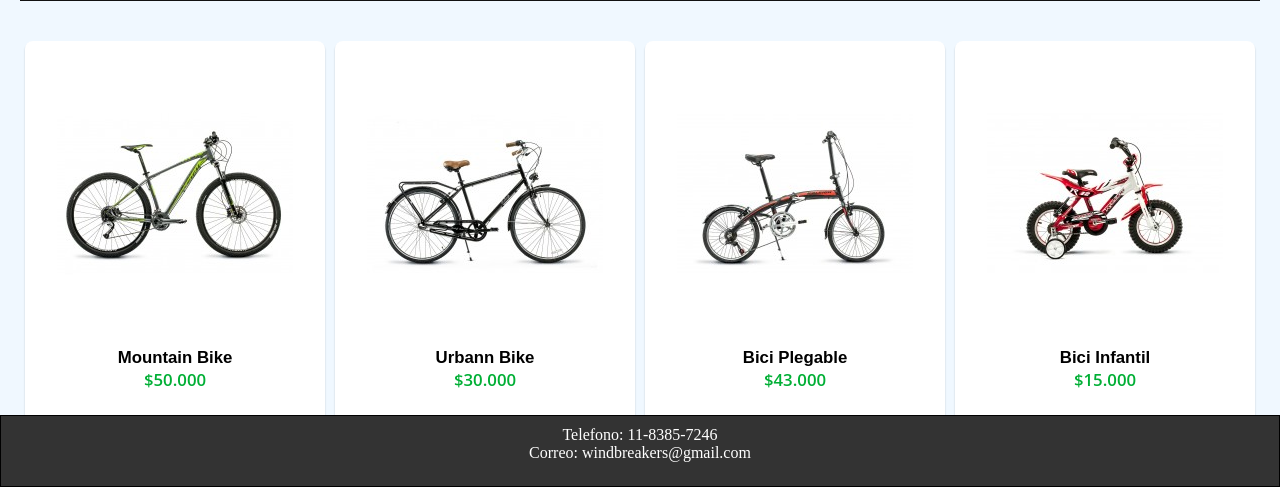
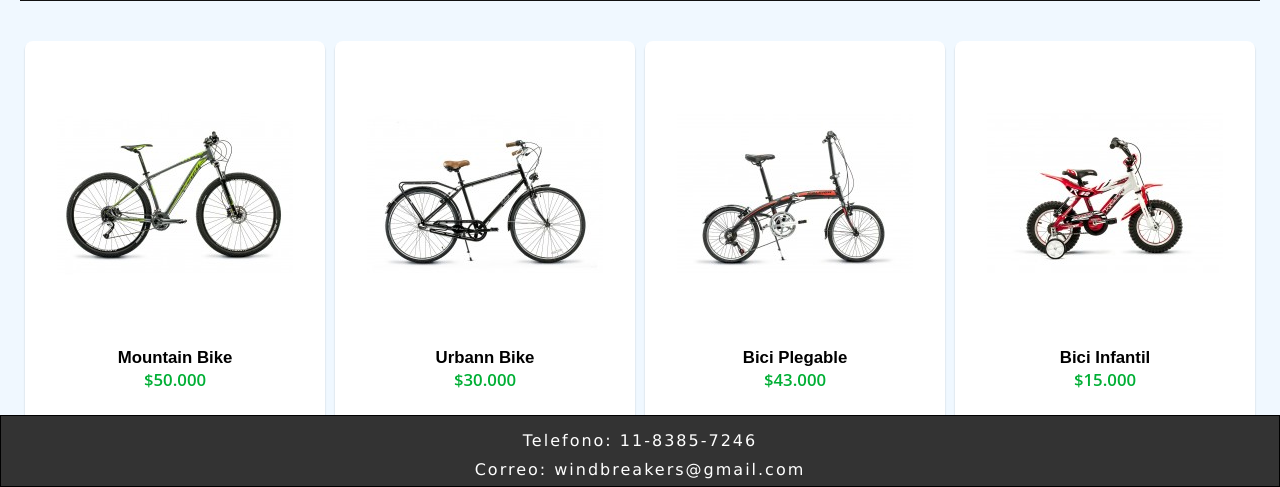
Before and after one commit to EluneyIaneselli/Windsbreaker-ianeselli, a plain HTML site: page index.html in a window 1280 px wide. Shown: the part 313-800 px from the top of the page. Drawn offline with Linux system fonts and the light colour scheme; a web font is replaced by a local one.

Commit message:
modificando estilo footer

```diff
--- a/estilos.css
+++ b/estilos.css
@@ -134,6 +134,9 @@ nav ul li a{
 
 .footer p{
     color: white;
+    font-family: Verdana, Geneva, Tahoma, sans-serif;
+    letter-spacing: 2px;
+    padding: 5px;
 }
 
 /*HOME*/
```
